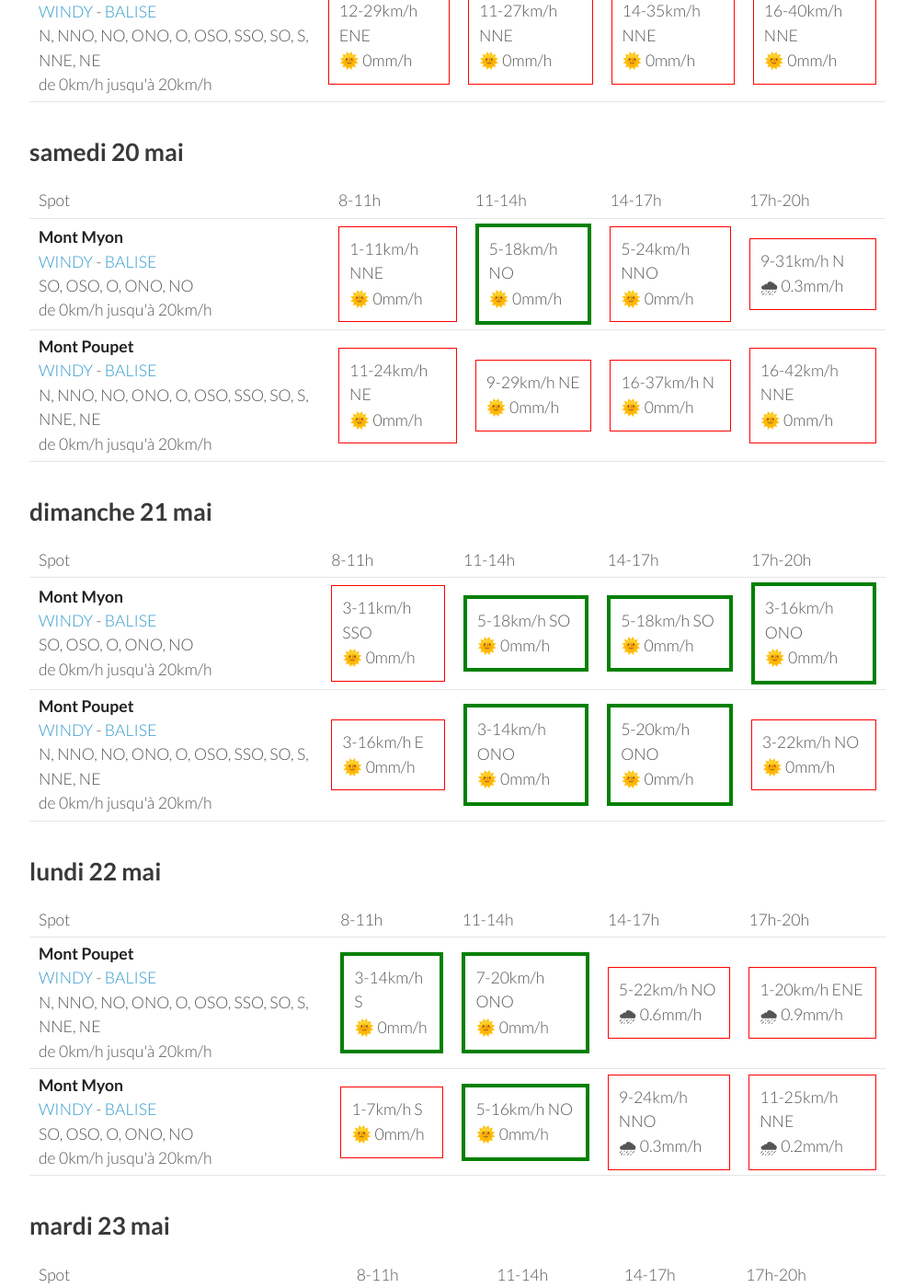
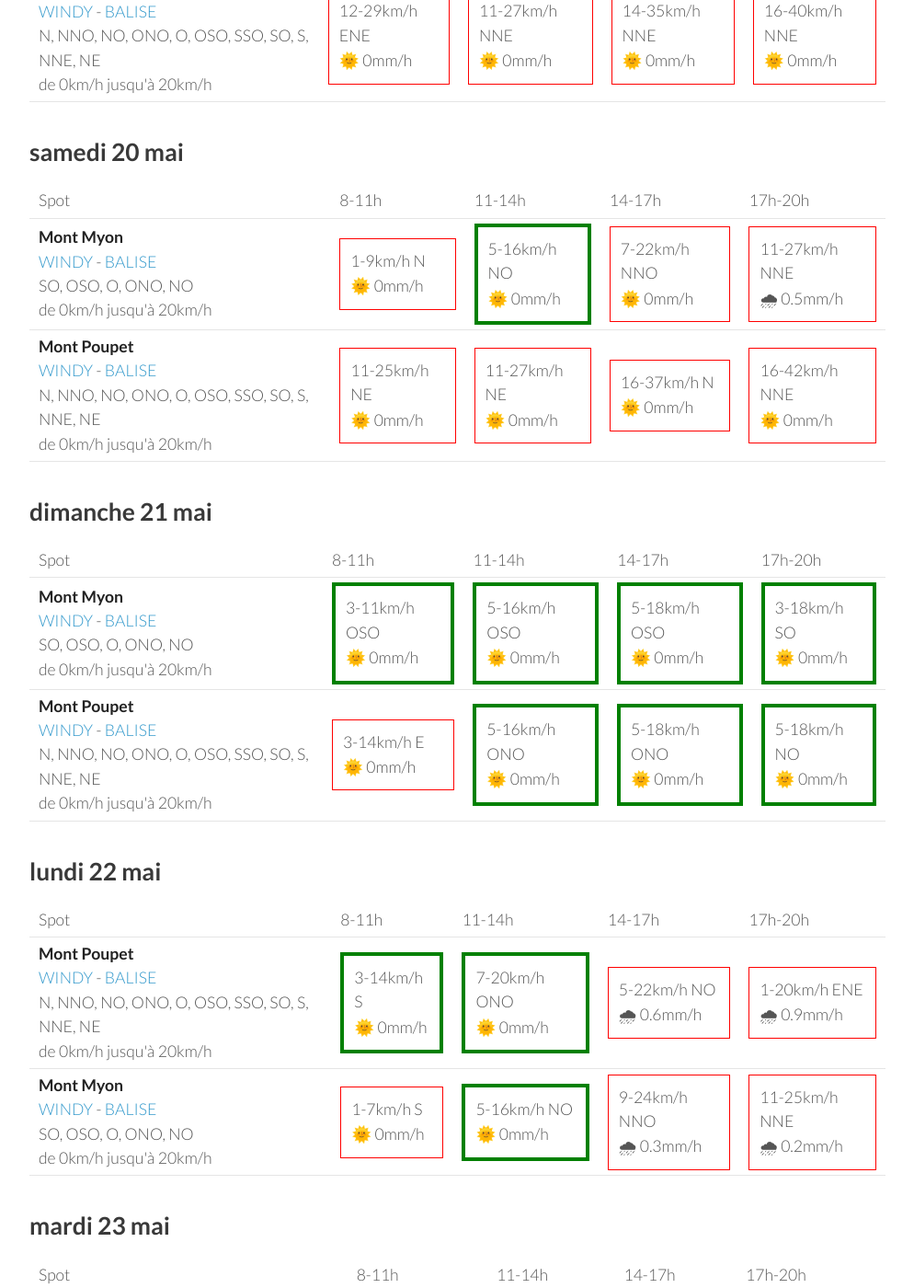
Before and after one commit to parapente-dans-le-nord/parapente-dans-le-nord.github.io, a Jekyll site: the page built from jura.markdown, in a window 1280 px wide and 1400 px high, scrolled down 901 px. Shown: the whole window at 92% size, without its empty margins (26-1020 px from the left). Built offline with Jekyll 4.4.1, drawn with Linux system fonts in a browser that asks for light colours; some of the changed text lies outside the part shown.

Commit message:
update index.markdown

```diff
--- a/jura.markdown
+++ b/jura.markdown
@@ -94,18 +94,18 @@ page mise à jour le jeudi 18 mai 13:20
 <tr>
         <td><strong>Mont Myon</strong><br><a href="https://windy.com/46.331/5.397?45.898,5.394,8,m:eWoagj8">WINDY</a> - <span class=""><a href="http://www.balisemeteo.com/balise.php?idBalise=70">BALISE</a> </span><br> <span class="vent-favorable">SO, OSO, O, ONO, NO</span><br><span class="force-vent">de 0km/h jusqu'à 20km/h</span> </td>
 
-            <td><div class="not-flyable"><p>1-11km/h NNE</p><p>🌞 0mm/h</p></div></td>
-            <td><div class="flyable"><p>5-18km/h NO</p><p>🌞 0mm/h</p></div></td>
-            <td><div class="not-flyable"><p>5-24km/h NNO</p><p>🌞 0mm/h</p></div></td>
-            <td><div class="not-flyable"><p>9-31km/h N</p><p>🌧 0.3mm/h</p></div></td>
+            <td><div class="not-flyable"><p>1-9km/h N</p><p>🌞 0mm/h</p></div></td>
+            <td><div class="flyable"><p>5-16km/h NO</p><p>🌞 0mm/h</p></div></td>
+            <td><div class="not-flyable"><p>7-22km/h NNO</p><p>🌞 0mm/h</p></div></td>
+            <td><div class="not-flyable"><p>11-27km/h NNE</p><p>🌧 0.5mm/h</p></div></td>
 
 
     </tr>
 <tr>
         <td><strong>Mont Poupet</strong><br><a href="https://windy.com/46.970/5.876?46.541,5.876,8">WINDY</a> - <span class=""><a href="http://www.balisemeteo.com/balise.php?idBalise=92">BALISE</a> </span><br> <span class="vent-favorable">N, NNO, NO, ONO, O, OSO, SSO, SO, S, NNE, NE</span><br><span class="force-vent">de 0km/h jusqu'à 20km/h</span> </td>
 
-            <td><div class="not-flyable"><p>11-24km/h NE</p><p>🌞 0mm/h</p></div></td>
-            <td><div class="not-flyable"><p>9-29km/h NE</p><p>🌞 0mm/h</p></div></td>
+            <td><div class="not-flyable"><p>11-25km/h NE</p><p>🌞 0mm/h</p></div></td>
+            <td><div class="not-flyable"><p>11-27km/h NE</p><p>🌞 0mm/h</p></div></td>
             <td><div class="not-flyable"><p>16-37km/h N</p><p>🌞 0mm/h</p></div></td>
             <td><div class="not-flyable"><p>16-42km/h NNE</p><p>🌞 0mm/h</p></div></td>
 
@@ -130,20 +130,20 @@ page mise à jour le jeudi 18 mai 13:20
 <tr>
         <td><strong>Mont Myon</strong><br><a href="https://windy.com/46.331/5.397?45.898,5.394,8,m:eWoagj8">WINDY</a> - <span class=""><a href="http://www.balisemeteo.com/balise.php?idBalise=70">BALISE</a> </span><br> <span class="vent-favorable">SO, OSO, O, ONO, NO</span><br><span class="force-vent">de 0km/h jusqu'à 20km/h</span> </td>
 
-            <td><div class="not-flyable"><p>3-11km/h SSO</p><p>🌞 0mm/h</p></div></td>
-            <td><div class="flyable"><p>5-18km/h SO</p><p>🌞 0mm/h</p></div></td>
-            <td><div class="flyable"><p>5-18km/h SO</p><p>🌞 0mm/h</p></div></td>
-            <td><div class="flyable"><p>3-16km/h ONO</p><p>🌞 0mm/h</p></div></td>
+            <td><div class="flyable"><p>3-11km/h OSO</p><p>🌞 0mm/h</p></div></td>
+            <td><div class="flyable"><p>5-16km/h OSO</p><p>🌞 0mm/h</p></div></td>
+            <td><div class="flyable"><p>5-18km/h OSO</p><p>🌞 0mm/h</p></div></td>
+            <td><div class="flyable"><p>3-18km/h SO</p><p>🌞 0mm/h</p></div></td>
 
 
     </tr>
 <tr>
         <td><strong>Mont Poupet</strong><br><a href="https://windy.com/46.970/5.876?46.541,5.876,8">WINDY</a> - <span class=""><a href="http://www.balisemeteo.com/balise.php?idBalise=92">BALISE</a> </span><br> <span class="vent-favorable">N, NNO, NO, ONO, O, OSO, SSO, SO, S, NNE, NE</span><br><span class="force-vent">de 0km/h jusqu'à 20km/h</span> </td>
 
-            <td><div class="not-flyable"><p>3-16km/h E</p><p>🌞 0mm/h</p></div></td>
-            <td><div class="flyable"><p>3-14km/h ONO</p><p>🌞 0mm/h</p></div></td>
-            <td><div class="flyable"><p>5-20km/h ONO</p><p>🌞 0mm/h</p></div></td>
-            <td><div class="not-flyable"><p>3-22km/h NO</p><p>🌞 0mm/h</p></div></td>
+            <td><div class="not-flyable"><p>3-14km/h E</p><p>🌞 0mm/h</p></div></td>
+            <td><div class="flyable"><p>5-16km/h ONO</p><p>🌞 0mm/h</p></div></td>
+            <td><div class="flyable"><p>5-18km/h ONO</p><p>🌞 0mm/h</p></div></td>
+            <td><div class="flyable"><p>5-18km/h NO</p><p>🌞 0mm/h</p></div></td>
 
 
     </tr>
```
Also changed, not shown: other parts of jura.markdown (+1 -1 lines).
